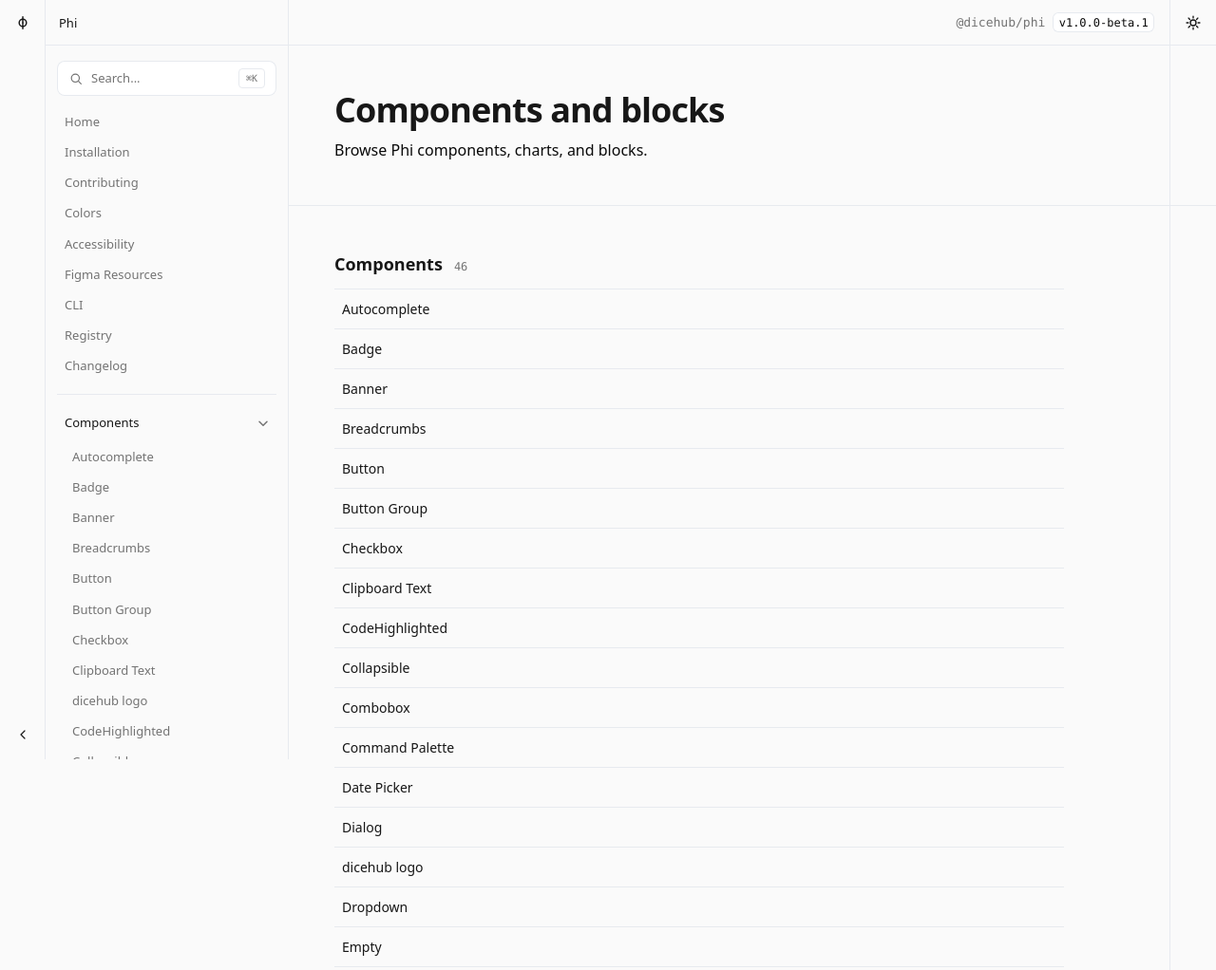
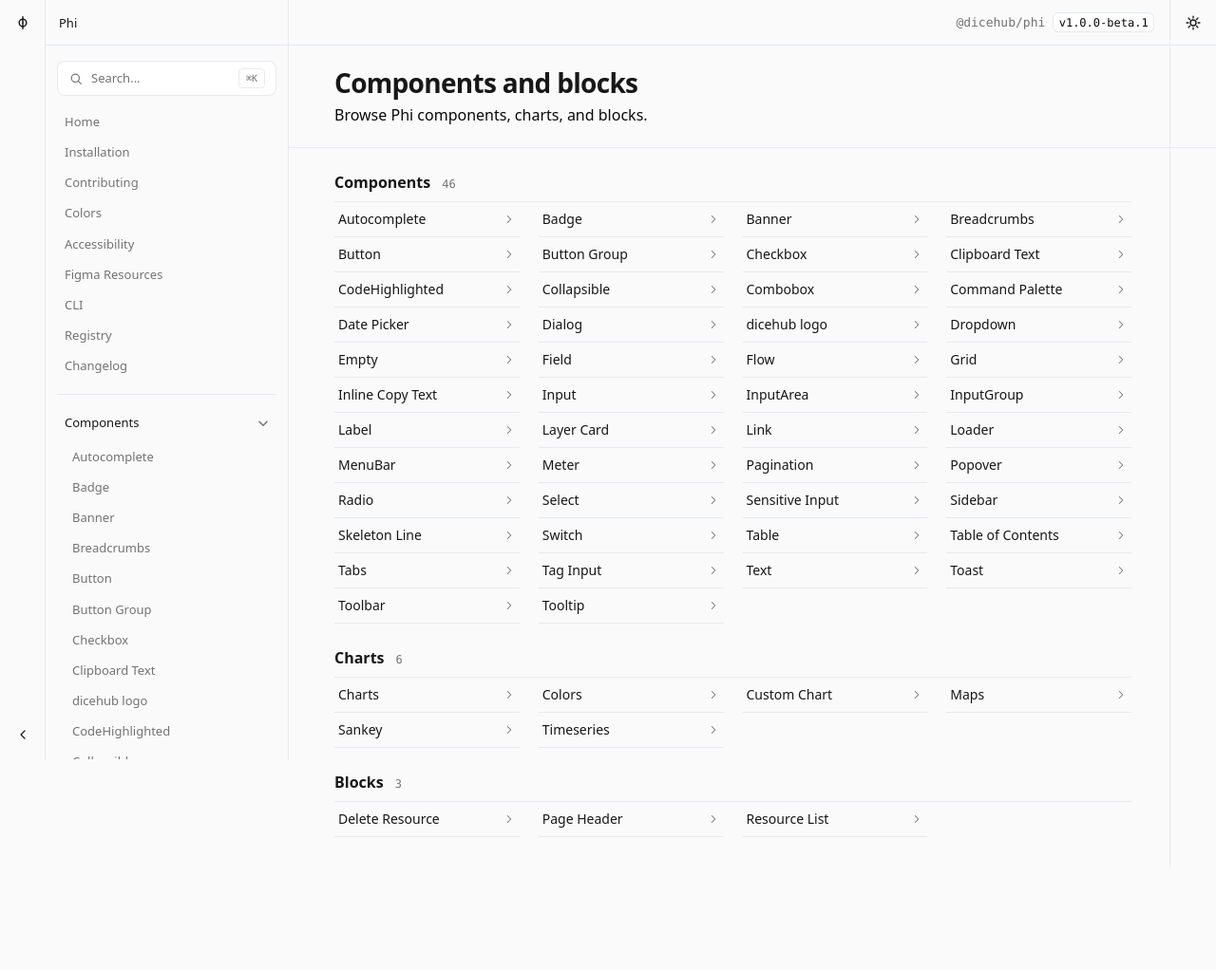
Before and after one commit to dicehub/phi, an Astro site in the folder packages/phi-docs-astro/: page / in a window 1280 px wide. Shown: the top 1022 px of the page at 95% size. After the commit the page ends 914 px from the top, so only its background shows below. Built offline with nearby package versions, Linux system fonts and the light colour scheme; Astro itself is replaced by a stand-in of ours.

Commit message:
fix: make docs lists compact like Kappa

```diff
--- a/packages/phi-docs-astro/src/components/HomeIndex.astro
+++ b/packages/phi-docs-astro/src/components/HomeIndex.astro
@@ -28,7 +28,14 @@ const groups = navGroups.map((group) => ({
         </div>
         <ul class="home-index__list" aria-labelledby={group.id} role="list">
           {group.links.map((link) => (
-            <li><a href={link.href}>{link.label}</a></li>
+            <li>
+              <a href={link.href}>
+                <span>{link.label}</span>
+                <svg viewBox="0 0 24 24" fill="none" aria-hidden="true">
+                  <path d="m9 18 6-6-6-6" />
+                </svg>
+              </a>
+            </li>
           ))}
         </ul>
       </section>
--- a/packages/phi-docs-astro/src/styles/home-index.css
+++ b/packages/phi-docs-astro/src/styles/home-index.css
@@ -1,27 +1,43 @@
+.home-index {
+  container-type: inline-size;
+}
+
+.home-index .docs-page-header__content {
+  padding-block: 1.5rem;
+}
+
+.home-index .docs-page-header__title-row {
+  margin-bottom: 0.5rem;
+}
+
+.home-index .docs-page-header__title-row h1 {
+  font-size: 1.75rem;
+}
+
 .docs-page-body.home-index__body {
   display: block;
+  padding-block: 1.5rem 2rem;
 }
 
 .home-index__section {
-  max-width: 48rem;
   scroll-margin-top: 5rem;
 }
 
 .home-index__section + .home-index__section {
-  margin-top: 2.5rem;
+  margin-top: 1.5rem;
 }
 
 .home-index__heading {
   display: flex;
   align-items: baseline;
   gap: 0.75rem;
-  margin-bottom: 0.75rem;
+  margin-bottom: 0.5rem;
 }
 
 .home-index__heading h2 {
   margin: 0;
   color: var(--docs-default);
-  font-size: 1.125rem;
+  font-size: 1rem;
   font-weight: 600;
 }
 
@@ -32,6 +48,9 @@
 }
 
 .home-index__list {
+  display: grid;
+  grid-template-columns: repeat(2, minmax(0, 1fr));
+  column-gap: 1.25rem;
   margin: 0;
   padding: 0;
   list-style: none;
@@ -39,16 +58,38 @@
 }
 
 .home-index__list li {
+  min-width: 0;
   border-bottom: 1px solid var(--docs-border);
 }
 
 .home-index__list a {
-  display: block;
-  padding: 0.625rem 0.5rem;
+  display: flex;
+  height: 100%;
+  min-height: 2.75rem;
+  align-items: center;
+  justify-content: space-between;
+  gap: 0.5rem;
+  padding: 0.375rem 0.25rem;
   color: var(--docs-default);
   font-size: 0.875rem;
-  line-height: 1.5;
+  font-weight: 500;
+  line-height: 1.25rem;
   overflow-wrap: anywhere;
+}
+
+.home-index__list a span {
+  min-width: 0;
+}
+
+.home-index__list svg {
+  width: 0.875rem;
+  height: 0.875rem;
+  flex: none;
+  color: var(--docs-subtle);
+  stroke: currentColor;
+  stroke-linecap: round;
+  stroke-linejoin: round;
+  stroke-width: 1.75;
 }
 
 .home-index__list a:hover {
@@ -61,3 +102,25 @@
   outline: 2px solid var(--docs-brand);
   outline-offset: -2px;
 }
+
+@container (min-width: 40rem) {
+  .home-index__list {
+    grid-template-columns: repeat(3, minmax(0, 1fr));
+  }
+
+  .home-index__list a {
+    min-height: 2.25rem;
+  }
+}
+
+@container (min-width: 56rem) {
+  .home-index__list {
+    grid-template-columns: repeat(4, minmax(0, 1fr));
+  }
+}
+
+@media (pointer: coarse) {
+  .home-index__list a {
+    min-height: 2.75rem;
+  }
+}
```
Also changed, not shown: packages/phi-docs-astro/e2e/docs-home.spec.ts (+11 -0 lines), README.md.
